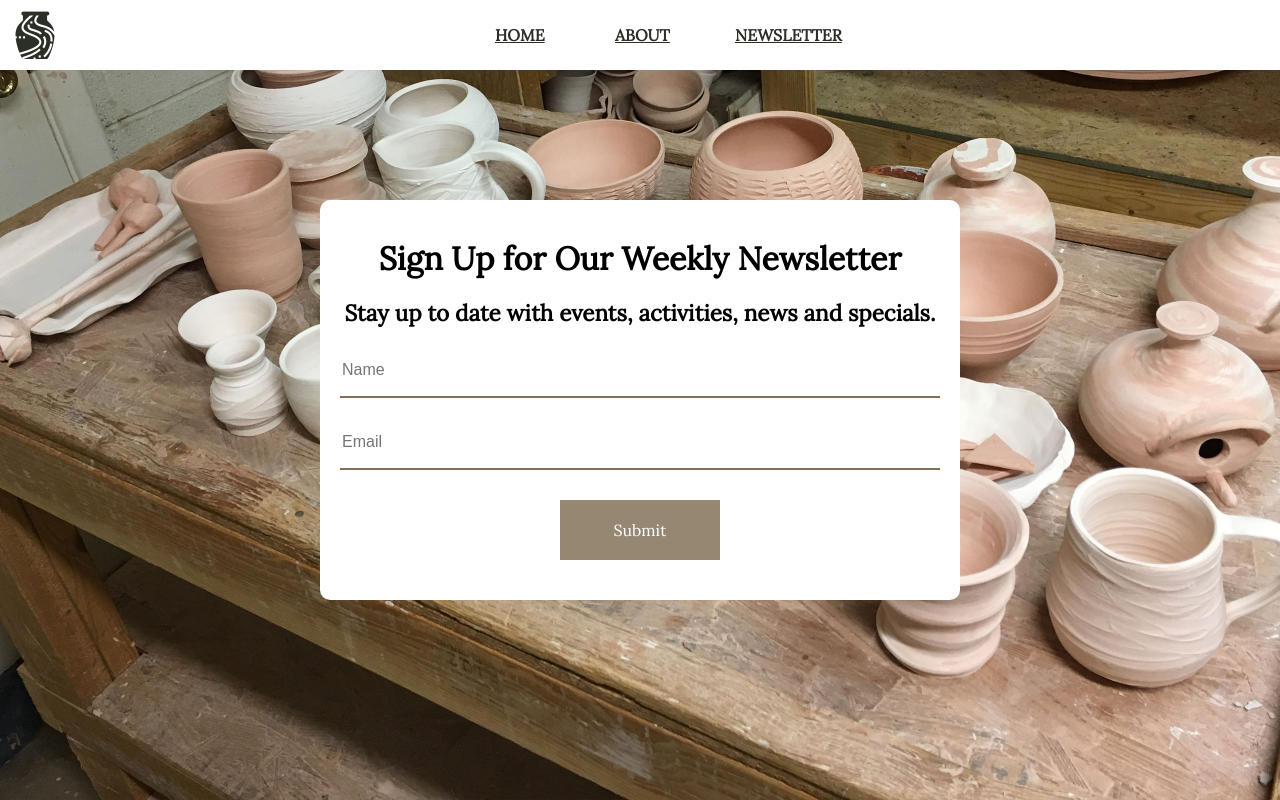
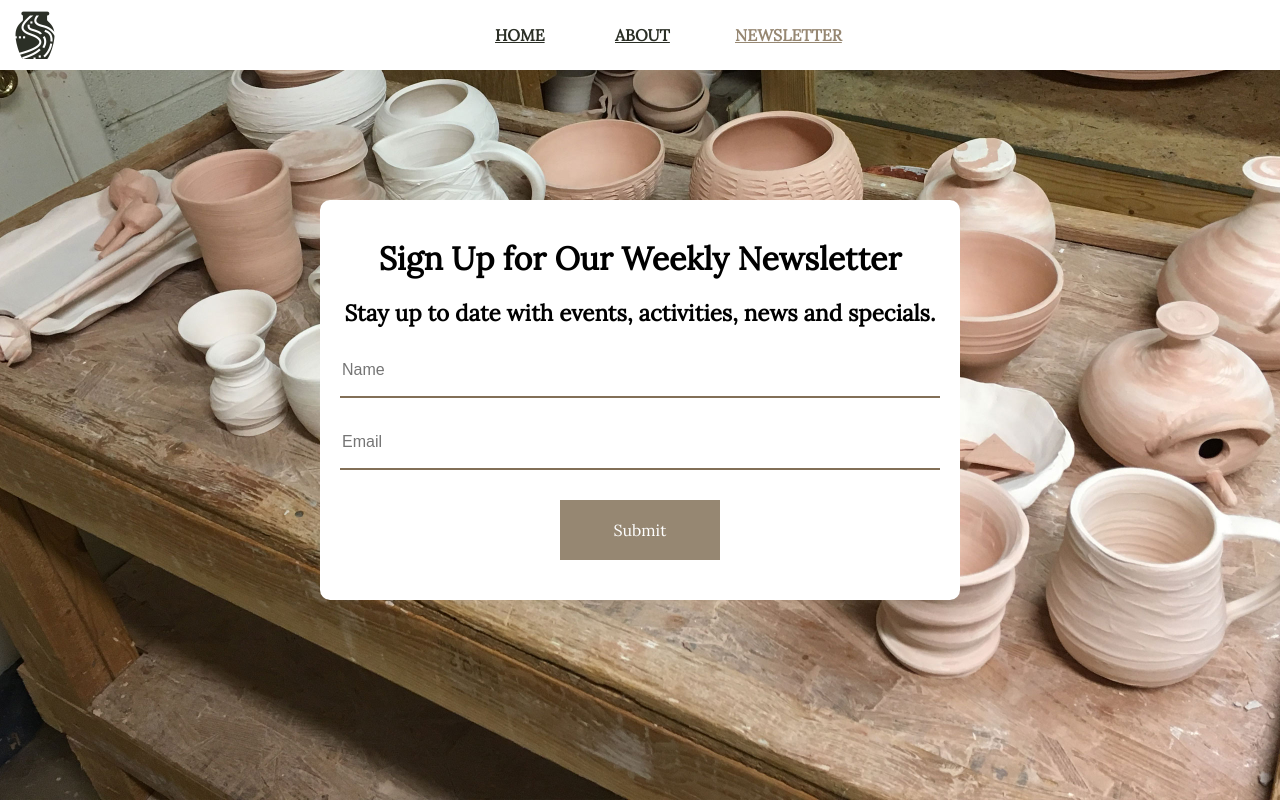
Before and after one commit to ericabell/week1-project, a PHP site: page /newsletter.html in a window 1280 px wide. Run offline with PHP 8.4, Linux system fonts and the light colour scheme.

Commit message:
Fixed active page highlighted in nav bar

```diff
--- a/about.html
+++ b/about.html
@@ -22,7 +22,7 @@
       <img src="images/bent-creek-logo.png" alt="logo" id="nav-logo">
       <div id="nav-links">
         <a href="index.html">home</a>
-        <a href="about.html">about</a>
+        <a class="active" href="about.html">about</a>
         <a href="newsletter.html">newsletter</a>
       </div>
     </nav>
--- a/index.html
+++ b/index.html
@@ -19,7 +19,7 @@
     <nav id="nav-bar">
       <img src="images/bent-creek-logo.png" alt="logo" id="nav-logo">
       <div id="nav-links">
-        <a href="index.html">home</a>
+        <a class="active" href="index.html">home</a>
         <a href="about.html">about</a>
         <a href="newsletter.html">newsletter</a>
       </div>
--- a/newsletter.html
+++ b/newsletter.html
@@ -26,7 +26,7 @@
       <div id="nav-links">
         <a href="index.html">home</a>
         <a href="about.html">about</a>
-        <a href="newsletter.html">newsletter</a>
+        <a class="active" href="newsletter.html">newsletter</a>
       </div>
     </nav>
   </header>
--- a/styles.css
+++ b/styles.css
@@ -57,6 +57,10 @@ header {
   text-transform: uppercase;
   font-family: Lora;
   font-weight: bold;
+}
+
+#nav-bar a.active {
+  color: #968772;
 }
 /*NAVIGATION BAR END*/
 
```
